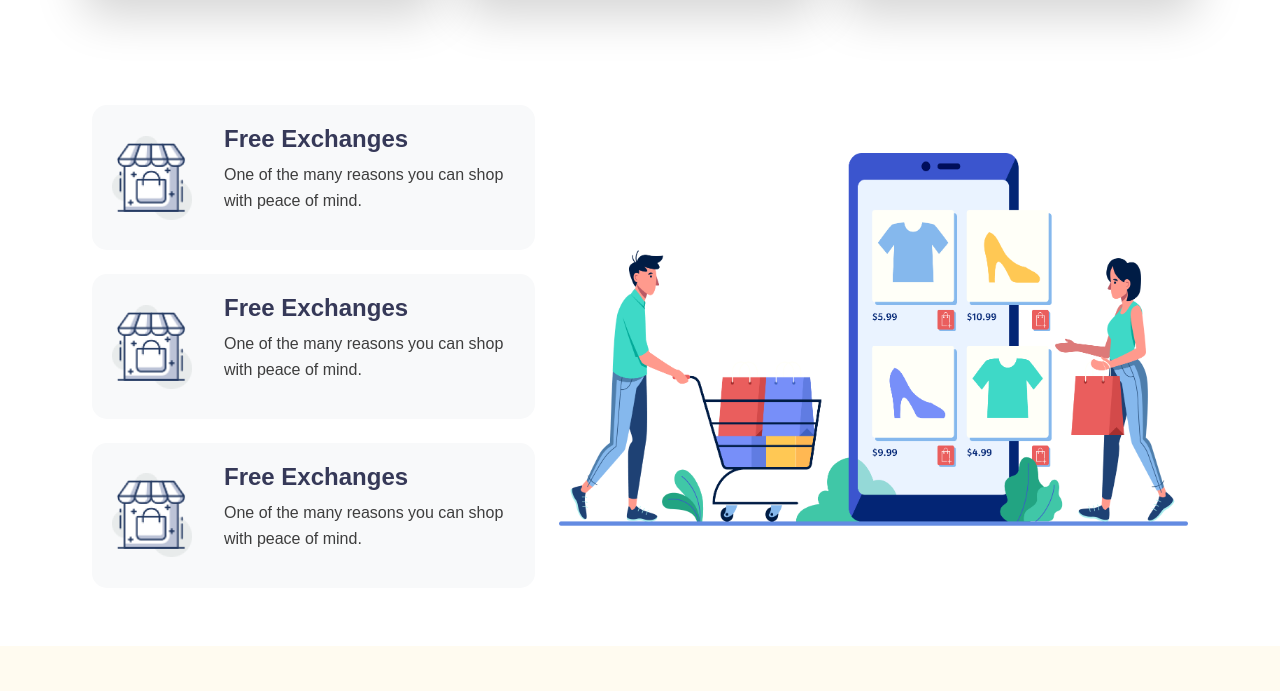
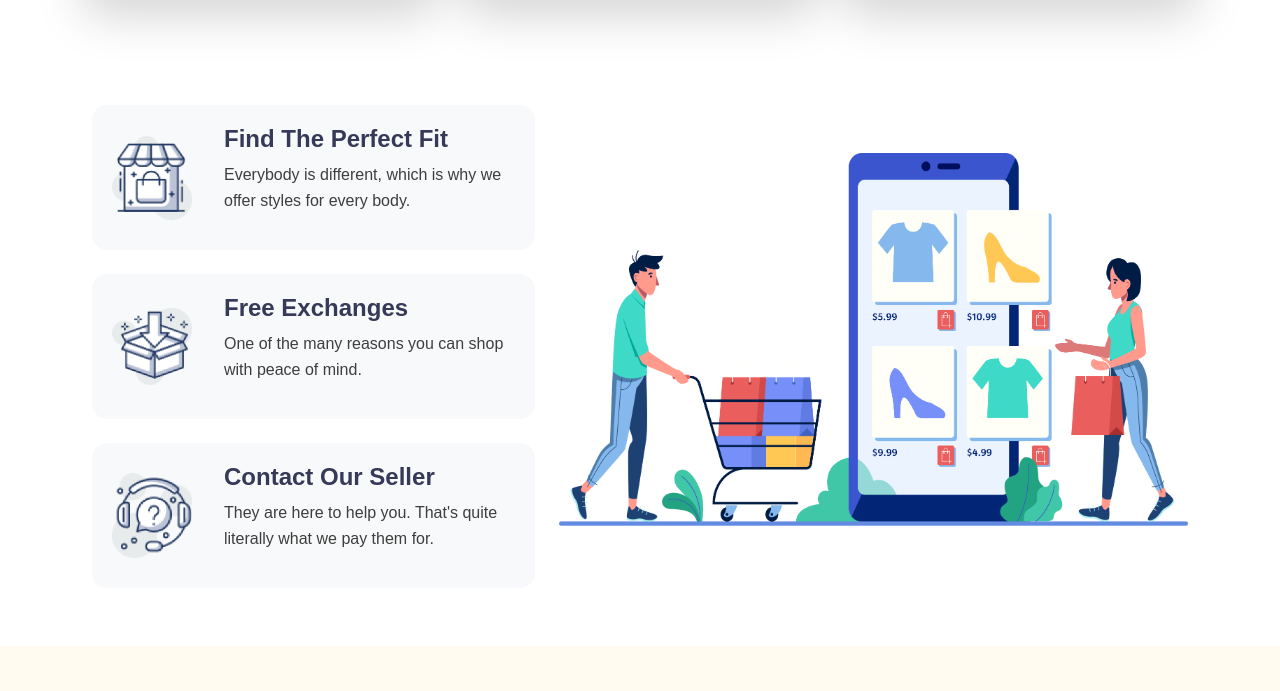
Before and after one commit to aLAM-mAHBUB/hero-assignment-2, a plain HTML site: page index.html in a window 1280 px wide. Shown: the part 2260-2951 px from the top of the page. Drawn offline with Linux system fonts and the light colour scheme.

Commit message:
final code

```diff
--- a/index.html
+++ b/index.html
@@ -197,13 +197,13 @@
                                 <img class="mb-sm-3 mb-lg-0" src="image/image12.png" alt="service picture">
                             </div>
                             <div>
-                                <h4 class="text-capitalize blue-highlight">free exchanges</h4>
-                                <p>One of the many reasons you can shop with peace of mind.</p>
+                                <h4 class="text-capitalize blue-highlight">find the perfect fit</h4>
+                                <p>Everybody is different, which is why we offer styles for every body.</p>
                             </div>
                         </div>
                         <div class="bg-light about-left-side">
                             <div>
-                                <img class="mb-sm-3 mb-lg-0" src="image/image12.png" alt="service picture">
+                                <img class="mb-sm-3 mb-lg-0" src="image/image13.png" alt="service picture">
                             </div>
                             <div>
                                 <h4 class="text-capitalize blue-highlight">free exchanges</h4>
@@ -212,11 +212,11 @@
                         </div>
                         <div class="bg-light about-left-side">
                             <div>
-                                <img class="mb-sm-3 mb-lg-0" src="image/image12.png" alt="service picture">
+                                <img class="mb-sm-3 mb-lg-0" src="image/image14.png" alt="service picture">
                             </div>
                             <div>
-                                <h4 class="text-capitalize blue-highlight">free exchanges</h4>
-                                <p>One of the many reasons you can shop with peace of mind.</p>
+                                <h4 class="text-capitalize blue-highlight">contact our seller</h4>
+                                <p>They are here to help you. That's quite literally what we pay them for.</p>
                             </div>
                         </div>
                     </div>
```
